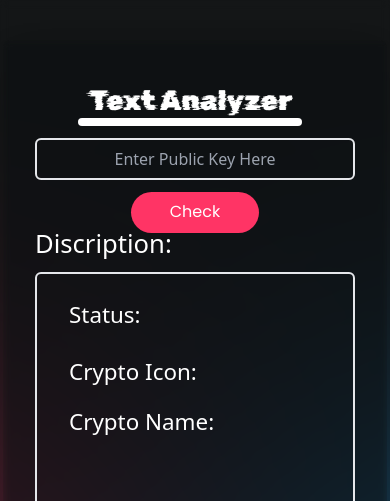
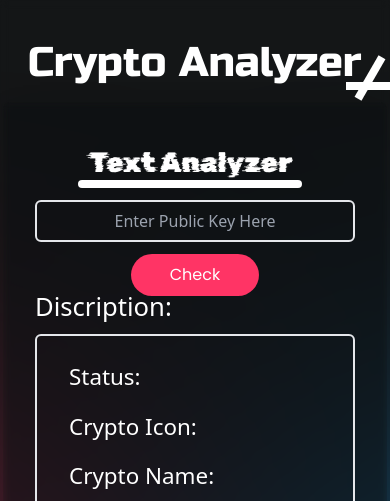
Before and after one commit to SakkyOP/crypto-analysis, a Next.js app: page / in a window 390 px wide. Shown: the top 501 px of the page. Built offline with nearby package versions, Linux system fonts and the light colour scheme.

Commit message:
Added Logo

```diff
--- a/components/LandingPage.tsx
+++ b/components/LandingPage.tsx
@@ -5,19 +5,24 @@ type Props = {};
 
 const LandingPage = (props: Props) => {
 	return (
-		<div>
+		<Fragment>
 			<div className="h-[50rem] w-[50rem] blur-[150px] bg-[#FF3465] rounded-full absolute bottom-[-30rem] left-[-30rem] max-lg:invisible z-10"></div>
 			<div className="h-[40rem] w-[40rem] blur-[150px] bg-[#FF3465] rounded-full absolute bottom-[-15rem] left-[-30rem] invisible max-lg:visible z-10"></div>
 			<div className="h-[40rem] w-[40rem] blur-[150px] bg-[#1BADFF] rounded-full absolute bottom-[-15rem] right-[-30rem] invisible max-lg:visible z-10"></div>
 			<div className="flex max-lg:flex-col h-screen w-full">
-				<div className="flex bg-[#0B0E10]  bg-opacity-50 backdrop-blur-sm justify-center items-center w-1/2 max-lg:w-screen max-lg:py-10 max-lg:h-screen z-20">
+				<div className="flex flex-col bg-[#0B0E10]  bg-opacity-50 backdrop-blur-sm justify-center items-center w-1/2 max-lg:w-screen max-lg:py-10 max-lg:h-screen z-20">
 					{/* LEFT SIDE BG of Text Section*/}
+					<div className="flex relative md:left-[-6rem] max-md:bottom-2 bottom-[3rem] lg:text-[3rem] lg:bottom-[2rem]">
+						<p className="max-sm:text-[2.6rem] text-[3.4rem] font-RussoOne relative w-full ">Crypto Analyzer</p>
+						<div className="max-sm:w-[3rem] max-sm:right-[-2rem] w-[4rem] h-2 bg-white absolute rotate-[120deg] bottom-3 right-[-2.6rem]"></div>
+						<div className="max-sm:w-[3rem] max-sm:right-[-2rem] w-[4rem] h-2 bg-white absolute rotate-[0deg] bottom-1 right-[-2.7rem]"></div>
+					</div>
 					<div className="flex backdrop-blur-sm h-[38rem] w-[36rem] max-md:h-[34rem] max-md:w-[24rem] bg-opacity-50 shadow-2xl rounded-lg flex-col items-center">
 						{/* IMPORT TEST HERE THEN STYLE THAT TEST COMPONENT IT */}
 						<Text />
 					</div>
 				</div>
-				<div className="w-1/2 flex justify-center max-lg:py-10 items-center max-lg:w-full max-lg:h-screen z-20">
+				<div className="w-1/2 flex justify-center items-center max-lg:w-full max-lg:h-screen z-20">
 					{/* RIGHT SIDE BG of IMG Section*/}
 					<div className="flex bg-[#0B0E10]  backdrop-blur-sm h-[34rem] w-[28rem] max-md:h-[34rem] max-md:w-[24rem] bg-opacity-50 shadow-2xl rounded-lg flex-col items-center">
 						{/* IMPORT TEST HERE THEN STYLE THAT Scan COMPONENT IT */}
@@ -25,7 +30,7 @@ const LandingPage = (props: Props) => {
 					</div>
 				</div>
 			</div>
-		</div>
+		</Fragment>
 	);
 };
 
--- a/components/Text.tsx
+++ b/components/Text.tsx
@@ -108,7 +108,7 @@ export default function Text() {
 							<div className="text-[1.6rem] mb-2">Discription:</div>
 							<div className=" w-[28rem] max-md:w-[20rem] px-6 py-4 h-[16rem] border-2 rounded-md">
 								<div className="flex p-2 text-[1.4rem]"><p className="mr-2">Status:</p> <p className={detectionColorStatus}>{discriptionStatus}</p></div>
-								<div className="flex p-2 pt-4 text-[1.4rem]"><p className="mr-2">Crypto Icon:</p><div className="mt-[-0.4rem]">{cryptoIconStatus}</div> </div>
+								<div className="flex p-2 text-[1.4rem]"><p className="mr-2">Crypto Icon:</p><div className="mt-[-0.4rem]">{cryptoIconStatus}</div> </div>
 								<div className="flex p-2 text-[1.4rem]"><p className="mr-2">Crypto Name:</p><p>{cyrptoNameStatus}</p></div>
 							</div>
 						</div>
--- a/styles/globals.css
+++ b/styles/globals.css
@@ -11,6 +11,10 @@
     font-family: 'Poppins';
     src: url('/fonts/Poppins.ttf');
 }
+@font-face {
+    font-family: 'RussoOne';
+    src: url('/fonts/RussoOne.ttf');
+}
 
 body {
     background-color: #1E1E1E;
--- a/tailwind.config.js
+++ b/tailwind.config.js
@@ -13,6 +13,7 @@ module.exports = {
       fontFamily: {
         'Rubik': ['Rubik' , 'sans-serif'],
         'Poppins': ['Poppins', 'sans-serif'],
+        'RussoOne': ['RussoOne', 'sans-serif'],
 
       },
       screens: {
```
Also changed, not shown: public/fonts/RussoOne.ttf (added).
